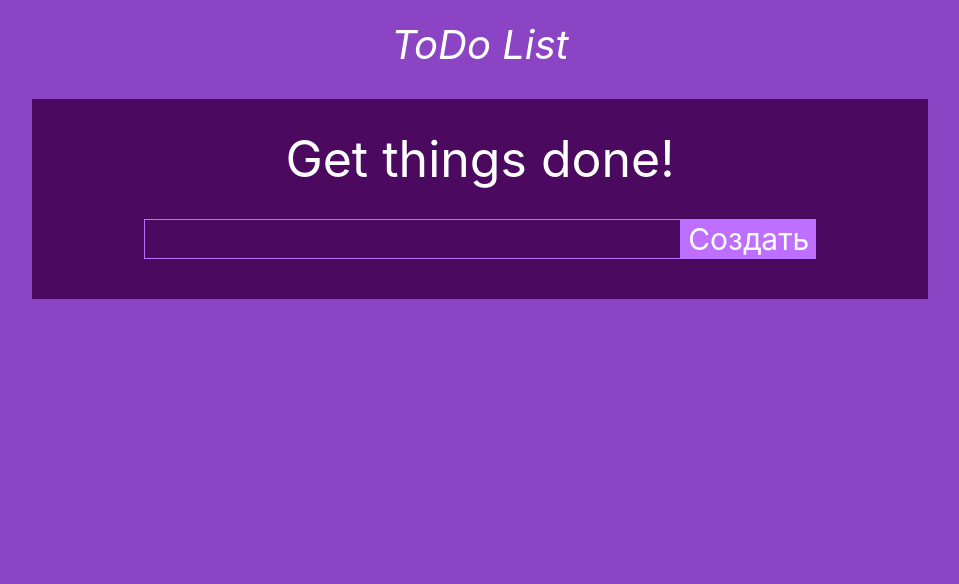
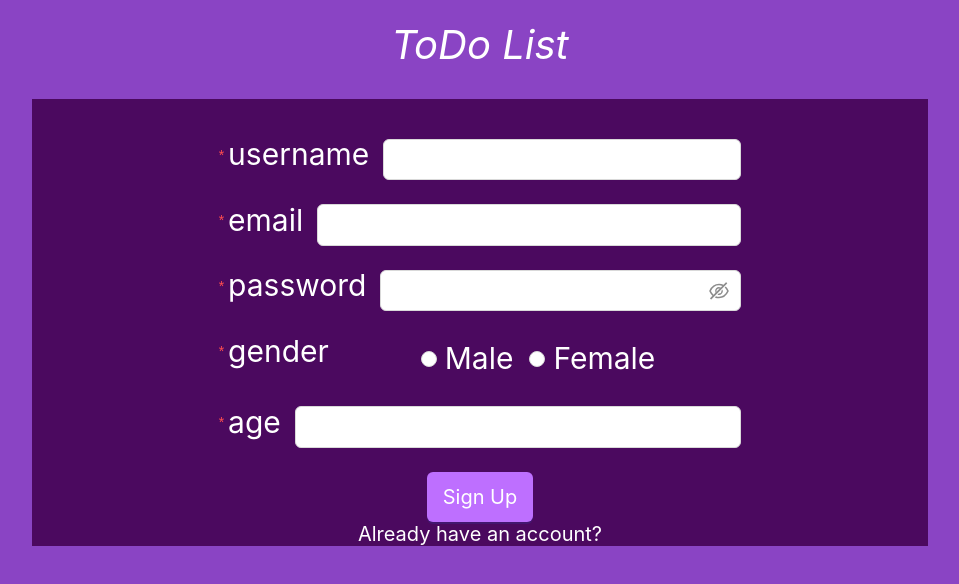
Before and after one commit to a-zhuchok/todo-app, a React (Create React App) app: page / in a window 1280 px wide. Shown: the top 584 px of the page, without its empty margins (160-1119 px from the left). Built offline with nearby package versions, Linux system fonts and the light colour scheme.

Commit message:
redux requests

```diff
--- a/package.json
+++ b/package.json
@@ -9,6 +9,7 @@
     "@testing-library/react": "^13.4.0",
     "@testing-library/user-event": "^13.5.0",
     "antd": "^5.15.4",
+    "axios": "^1.7.7",
     "dotenv": "^16.4.5",
     "react": "^18.2.0",
     "react-dom": "^18.2.0",
--- a/src/App.js
+++ b/src/App.js
@@ -2,13 +2,14 @@ import React from 'react';
 import Logo from './Components/Logo';
 import TodoList from './Components/TodoList';
 import './App.css';
+import SignForm from './Components/SignForm';
 
 const App = () => {
 
   return (
     <div class='container'>
       <Logo/>
-       <TodoList/>
+       <SignForm/>
     </div>
   );
 }
--- /dev/null
+++ b/src/Components/SignForm.js
@@ -0,0 +1,122 @@
+import React, { useState } from 'react';
+import { Button, Form, Input, Radio,  message } from 'antd';
+import { useDispatch, useSelector } from 'react-redux';
+import {fetchAddUser} from '../redux/SignFormSlice';
+
+
+  const SignUp = () => {
+    const dispatch = useDispatch()
+
+    const [messageApi, contextHolder] = message.useMessage()
+
+    const onFinish =  (user) => {
+        console.log(user)
+        dispatch(fetchAddUser(user))
+    }
+    const onFinishFailed = (errorInfo) => {
+      console.log('Failed:', errorInfo)
+    }
+    const [value, setValue] = useState(1)
+    const onChange = (e) => {
+      setValue(e.target.value)
+    }
+
+    return (
+      <div class='signForm'>
+        <Form
+          colon={false}
+          style={{
+            maxWidth: '70%',
+            paddingTop: '40px',
+            margin: 'auto',
+          }}
+          onFinish={onFinish}
+          onFinishFailed={onFinishFailed}
+        >
+          <Form.Item
+            label={<text style={{ color: 'white', fontSize: '30px' }}>username</text>}
+            name="username"
+            rules={[
+              {
+                required: true,
+                message: 'Please input your username!',
+              },
+            ]}
+          >
+            <Input style={{ fontSize: '20px' }} />
+          </Form.Item>
+
+          <Form.Item
+            label={<text style={{ color: 'white', fontSize: '30px' }}>email</text>}
+            name="email"
+            rules={[
+              {
+                required: true,
+                message: 'Please input your email!',
+              },
+              {
+                type: "email",
+                message: "Incorrect email!"
+              },
+            ]}
+          >
+            <Input style={{ fontSize: '20px' }} />
+          </Form.Item>
+
+          <Form.Item
+            label={<text style={{ color: 'white', fontSize: '30px' }}>password</text>}
+            name="password"
+            rules={[
+              {
+                required: true,
+                message: 'Please input your password!',
+              },
+              {
+                pattern: /(?=.*[0-9])(?=.*[!@#$%^&*])(?=.*[a-z])(?=.*[A-Z])[0-9a-zA-Z!@#$%^&*]{8,}/g,
+                message: 'Incorrect password! Password must be at least 8 characters long and include capital letters and symbols.',
+              },
+            ]}
+          >
+            <Input.Password style={{ fontSize: '20px' }} />
+          </Form.Item>
+
+          <Form.Item
+            label={<text style={{ color: 'white', fontSize: '30px' }}>gender</text>}
+            name="gender"
+            rules={[
+              {
+                required: true,
+                message: 'Please input your gender!',
+              },
+            ]}>
+            <Radio.Group onChange={onChange} value={value}>
+              <Radio value={'male'}>{<text style={{ color: 'white', fontSize: '30px' }}>Male</text>}</Radio>
+              <Radio value={'female'}>{<text style={{ color: 'white', fontSize: '30px' }}>Female</text>}</Radio>
+            </Radio.Group>
+          </Form.Item>
+
+          <Form.Item
+            label={<text style={{ color: 'white', fontSize: '30px' }}>age</text>}
+            name="age"
+            rules={[
+              {
+                required: true,
+                message: 'Please input your age!',
+              },
+              {
+                pattern: /^\d{2}$|100$/,
+                message: 'Please input the correct age!',
+              },
+
+            ]}
+          >
+            <Input style={{ fontSize: '20px' }} />
+          </Form.Item>
+          {contextHolder}
+          <Button type="primary" htmlType="submit" style={{ height: '50px', backgroundColor: '#be6fff', fontSize: '20px' }} >Sign Up</Button>
+        </Form>
+        <div class="pageLink">Already have an account?</div>
+      </div>
+    );
+  }
+  export default SignUp;
--- /dev/null
+++ b/src/redux/SignFormSlice.js
@@ -0,0 +1,35 @@
+import { createSlice, createAsyncThunk } from '@reduxjs/toolkit';
+import axios from 'axios';
+
+const headers={
+    "Content-Type": "application/json"
+}
+const config={headers}
+
+const addUser = async user => {
+    const response = await axios.post(process.env.REACT_APP_SIGHUP_URL, JSON.stringify(user), config)
+    return response.json()
+  }
+
+const fetchAddUser = createAsyncThunk('user/fetchAddUser', async user => {
+  const  data  = await addUser(user)
+
+  return data
+
+})
+const initialState = {
+    user: {},
+  };
+const SignFromSlice = createSlice({
+  name: 'user',
+  initialState,
+  reducers: {},
+  extraReducers: (builder) => {
+    builder.addCase(fetchAddUser.fulfilled, (state, action) => {
+        state.status = 'succeeded'
+        state.data = action.payload
+    })
+  },
+})
+export { fetchAddUser }
+export default SignFromSlice.reducer
--- a/src/store.js
+++ b/src/store.js
@@ -1,11 +1,13 @@
 import { configureStore } from '@reduxjs/toolkit';
 import todosSlice from './redux/todosSlice';
 import todoTextSlice from './redux/todoTextSlice';
+import SignFormSlice from './redux/SignFormSlice';
 
 const store = configureStore({
   reducer: {
     todoText: todoTextSlice,
     todos: todosSlice,
+    user: SignFormSlice
   }})
 
 export default store;
```
Also changed, not shown: src/index.js (+5 -2 lines), 1 other file (tests, documents, lock files or other folders).
